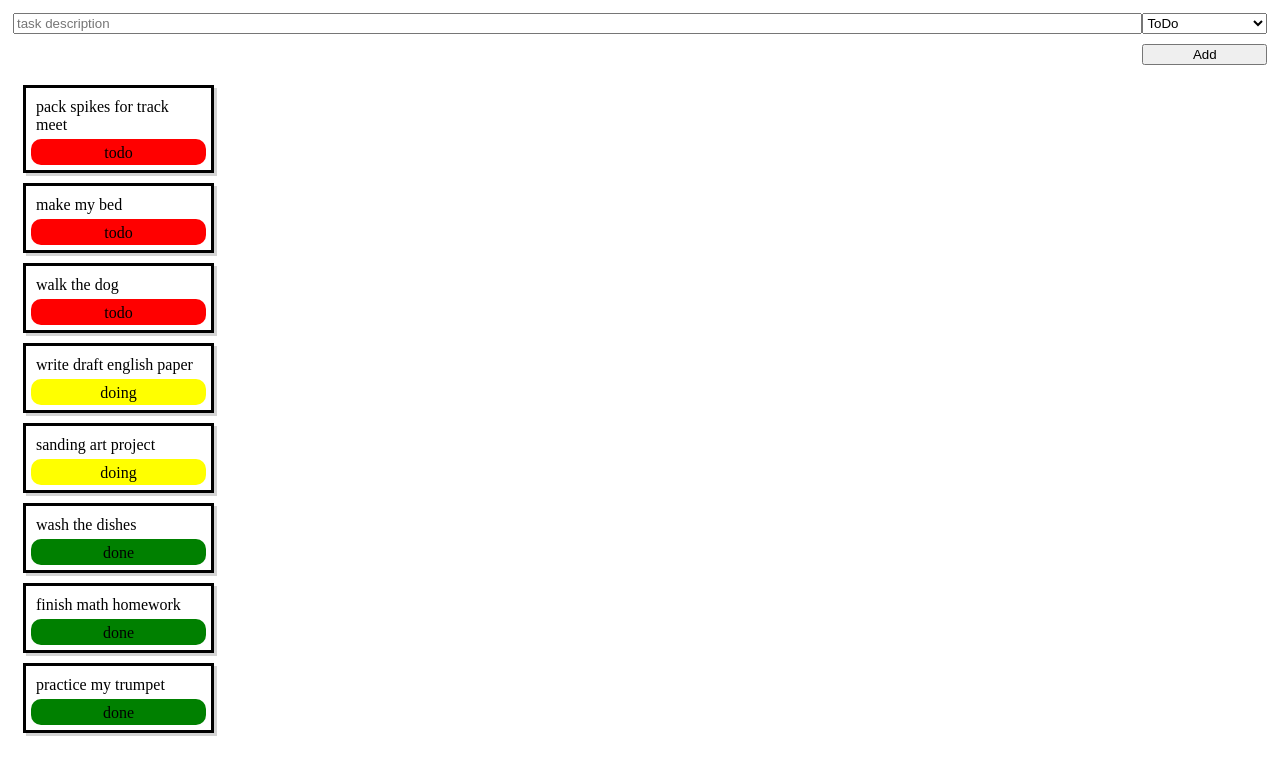
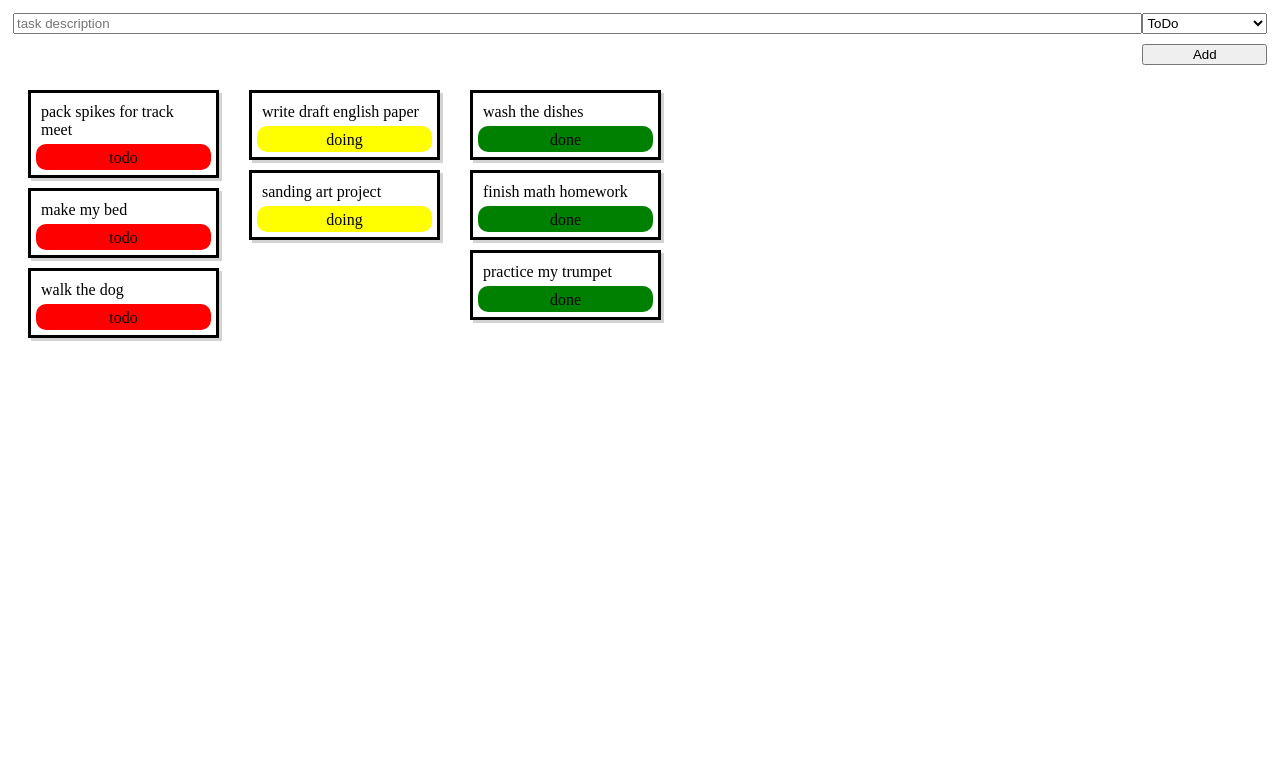
Before and after one commit to knightmoves-schools/capstone-078-kanban-board-columns-sabell-cpu, a website: page index.html in a window 1280 px wide. Drawn offline with Linux system fonts and the light colour scheme.

Commit message:
board flex

```diff
--- a/index.html
+++ b/index.html
@@ -5,7 +5,7 @@
     <title>Task App</title>
     <link rel="stylesheet" href="style.css">
     <style>
-
+        .board { display: flex; }
     </style>
 </head>
 
@@ -25,6 +25,7 @@
         </div>
     </form>
     <div id="tasks" class="board">
+        <div id="todo-column">
             <div id="task-1" class="card">
                 <div id="task-description-1" class="left-side">pack spikes for track meet</div>
                 <div id="task-status-1" class="todo task-status right-side">todo</div>
@@ -37,6 +38,8 @@
                 <div id="task-description-3" class="left-side">walk the dog</div>
                 <div id="task-status-3" class="todo task-status right-side">todo</div>
             </div>
+        </div>
+        <div id="doing-column">
             <div id="task-4" class="card">
                 <div id="task-description-4" class="left-side">write draft english paper</div>
                 <div id="task-status-4" class="doing task-status right-side">doing</div>
@@ -45,6 +48,8 @@
                 <div id="task-description-5" class="left-side">sanding art project</div>
                 <div id="task-status-5" class="doing task-status right-side">doing</div>
             </div>
+        </div>
+        <div id="done-column">
             <div id="task-6" class="card">
                 <div id="task-description-6" class="left-side">wash the dishes</div>
                 <div id="task-status-6" class="done task-status right-side">done</div>
@@ -58,6 +63,7 @@
                 <div id="task-status-8" class="done task-status right-side">done</div>
             </div>
         </div>
+    </div>
 </body>
 
 </html>
```
Lines whose indentation alone changed are shown as unchanged.
